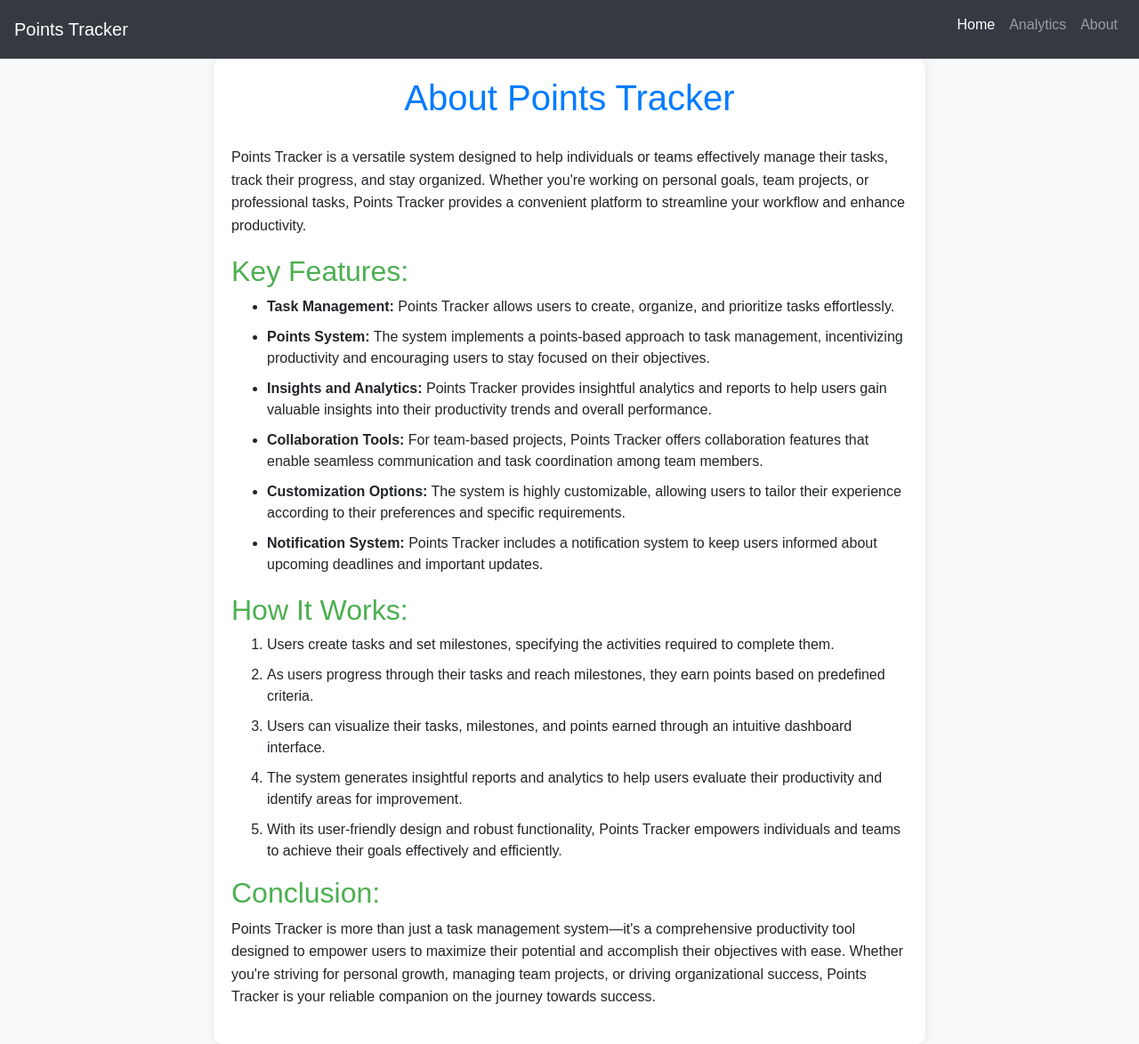
After one commit to Avishka217/ProductivityHack, a PHP site: page /about.html in a window 1280 px wide. The commit adds this page. Shown: the whole page at 89% size. Run offline with PHP 8.4, Linux system fonts and the light colour scheme.

Commit message:
add the about page

```diff
--- /dev/null
+++ b/about.html
@@ -0,0 +1,115 @@
+<!DOCTYPE html>
+<html lang="en">
+
+<head>
+  <meta charset="UTF-8">
+  <meta name="viewport" content="width=device-width, initial-scale=1.0">
+  <title>About Points Tracker</title>
+  <link href="https://stackpath.bootstrapcdn.com/bootstrap/4.5.2/css/bootstrap.min.css" rel="stylesheet">
+  <!-- Bootstrap CSS -->
+  <link href="https://stackpath.bootstrapcdn.com/bootstrap/4.5.2/css/bootstrap.min.css" rel="stylesheet">
+  <style>
+    body {
+      font-family: Arial, sans-serif;
+      background-color: #f8f9fa;
+
+    }
+
+    .container {
+      max-width: 800px;
+      margin: 0 auto;
+      background-color: #fff;
+      padding: 20px;
+      border-radius: 10px;
+      box-shadow: 0 0 10px rgba(0, 0, 0, 0.1);
+    }
+
+    h1 {
+      color: #007bff;
+      text-align: center;
+      margin-bottom: 30px;
+    }
+
+    h2 {
+      color: #4CAF50;
+    }
+
+    p {
+      line-height: 1.6;
+      margin-bottom: 20px;
+    }
+
+    ul {
+      margin-bottom: 20px;
+    }
+
+    li {
+      margin-bottom: 10px;
+    }
+  </style>
+</head>
+
+<body>
+  <nav class="navbar navbar-expand-lg navbar-dark bg-dark">
+    <a class="navbar-brand" href="#">Points Tracker</a>
+    <button class="navbar-toggler" type="button" data-toggle="collapse" data-target="#navbarNav"
+      aria-controls="navbarNav" aria-expanded="false" aria-label="Toggle navigation">
+      <span class="navbar-toggler-icon"></span>
+    </button>
+    <div class="collapse navbar-collapse" id="navbarNav">
+      <ul class="navbar-nav ml-auto">
+        <li class="nav-item active">
+          <a class="nav-link" href="./index.php">Home <span class="sr-only">(current)</span></a>
+        </li>
+        <li class="nav-item">
+          <a class="nav-link" href="#">Analytics</a>
+        </li>
+        <li class="nav-item">
+          <a class="nav-link" href="about.html">About</a>
+        </li>
+      </ul>
+    </div>
+  </nav>
+  <div class="container">
+    <h1>About Points Tracker</h1>
+    <p>Points Tracker is a versatile system designed to help individuals or teams effectively manage their tasks, track
+      their progress, and stay organized. Whether you're working on personal goals, team projects, or professional
+      tasks, Points Tracker provides a convenient platform to streamline your workflow and enhance productivity.</p>
+
+    <h2>Key Features:</h2>
+    <ul>
+      <li><strong>Task Management:</strong> Points Tracker allows users to create, organize, and prioritize tasks
+        effortlessly.</li>
+      <li><strong>Points System:</strong> The system implements a points-based approach to task management,
+        incentivizing productivity and encouraging users to stay focused on their objectives.</li>
+      <li><strong>Insights and Analytics:</strong> Points Tracker provides insightful analytics and reports to help
+        users gain valuable insights into their productivity trends and overall performance.</li>
+      <li><strong>Collaboration Tools:</strong> For team-based projects, Points Tracker offers collaboration features
+        that enable seamless communication and task coordination among team members.</li>
+      <li><strong>Customization Options:</strong> The system is highly customizable, allowing users to tailor their
+        experience according to their preferences and specific requirements.</li>
+      <li><strong>Notification System:</strong> Points Tracker includes a notification system to keep users informed
+        about upcoming deadlines and important updates.</li>
+    </ul>
+
+    <h2>How It Works:</h2>
+    <ol>
+      <li>Users create tasks and set milestones, specifying the activities required to complete them.</li>
+      <li>As users progress through their tasks and reach milestones, they earn points based on predefined criteria.
+      </li>
+      <li>Users can visualize their tasks, milestones, and points earned through an intuitive dashboard interface.</li>
+      <li>The system generates insightful reports and analytics to help users evaluate their productivity and identify
+        areas for improvement.</li>
+      <li>With its user-friendly design and robust functionality, Points Tracker empowers individuals and teams to
+        achieve their goals effectively and efficiently.</li>
+    </ol>
+
+    <h2>Conclusion:</h2>
+    <p>Points Tracker is more than just a task management system—it's a comprehensive productivity tool designed to
+      empower users to maximize their potential and accomplish their objectives with ease. Whether you're striving for
+      personal growth, managing team projects, or driving organizational success, Points Tracker is your reliable
+      companion on the journey towards success.</p>
+  </div>
+</body>
+
+</html>
--- a/index.php
+++ b/index.php
@@ -229,13 +229,13 @@ $conn->close();
     <div class="collapse navbar-collapse" id="navbarNav">
       <ul class="navbar-nav ml-auto">
         <li class="nav-item active">
-          <a class="nav-link" href="#">Home <span class="sr-only">(current)</span></a>
+          <a class="nav-link" href="./index.php">Home <span class="sr-only">(current)</span></a>
         </li>
         <li class="nav-item">
-          <a class="nav-link" href="#">Features</a>
+          <a class="nav-link" href="#">Analytics</a>
         </li>
         <li class="nav-item">
-          <a class="nav-link" href="#">About</a>
+          <a class="nav-link" href="about.html">About</a>
         </li>
       </ul>
     </div>
```
